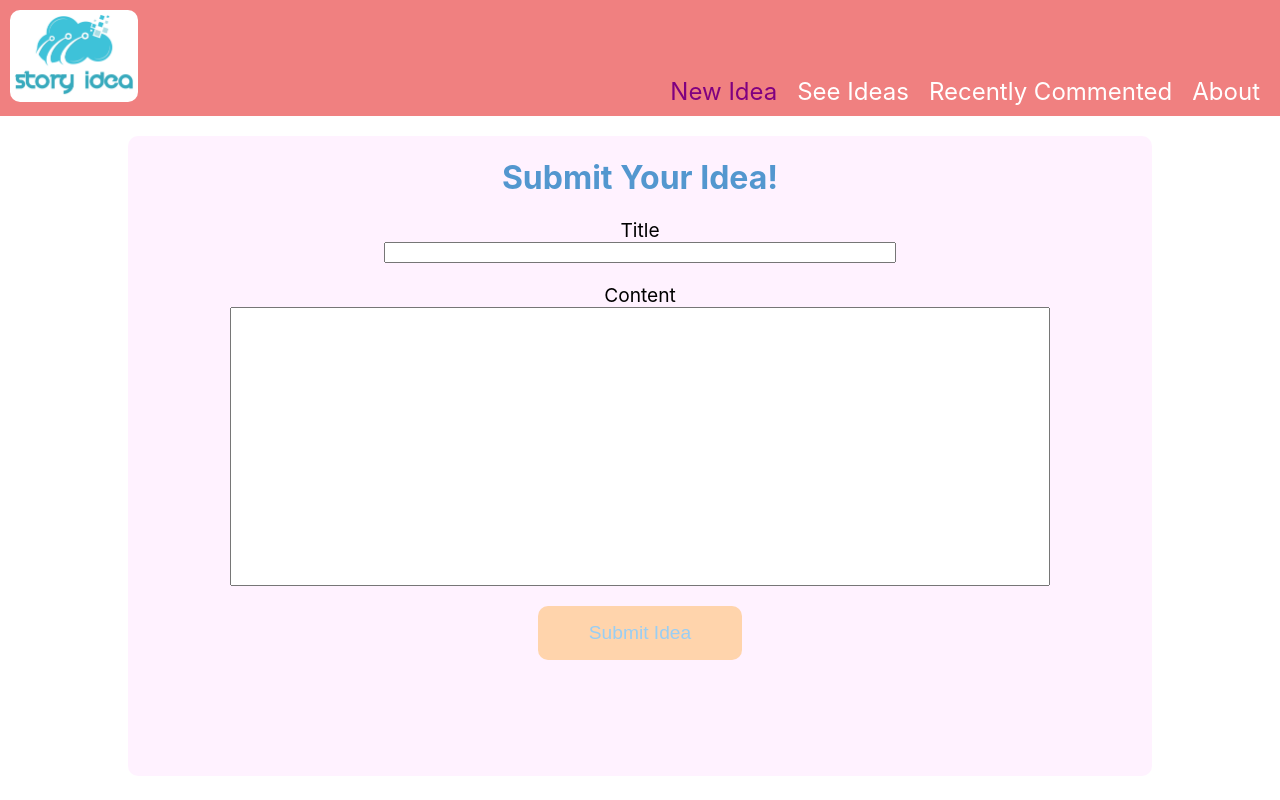
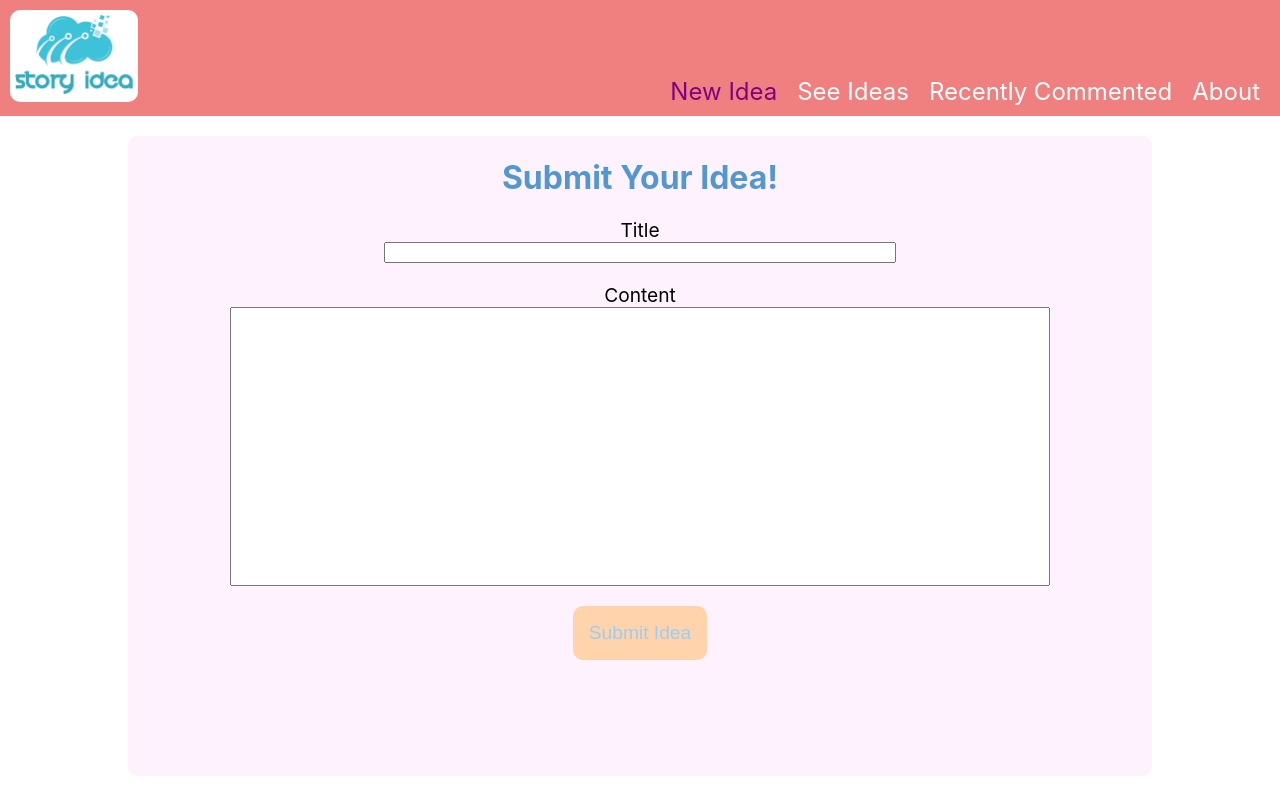
Before and after one commit to Itisafeature/story-idea-frontend, a React (Create React App) app: page /new-idea in a window 1280 px wide. Built offline with nearby package versions, Linux system fonts and the light colour scheme.

Commit message:
created reusable button

```diff
--- /dev/null
+++ b/src/components/UI/ActionButton.js
@@ -0,0 +1,11 @@
+import styles from './ActionButton.module.css';
+
+const ActionButton = props => {
+  return (
+    <button type={props.type} className={styles['action-btn']}>
+      {props.children}
+    </button>
+  );
+};
+
+export default ActionButton;
--- /dev/null
+++ b/src/components/UI/ActionButton.module.css
@@ -0,0 +1,14 @@
+.action-btn {
+  font-size: 1.2rem;
+  padding: 16px;
+  border-radius: 10px;
+  border: none;
+  background: #ffd4ac;
+  color: #99cef4;
+}
+
+.action-btn:hover {
+  background: #99cef4;
+  color: #ffd4ac;
+  cursor: pointer;
+}
--- a/src/components/comments/NewComment.js
+++ b/src/components/comments/NewComment.js
@@ -1,4 +1,5 @@
 import { useState } from 'react';
+import ActionButton from '../UI/ActionButton';
 import styles from './NewComment.module.css';
 
 const URL = 'http://localhost:3001/api/v1/comments';
@@ -40,7 +41,7 @@ const NewComment = ({ addComment, ideaId }) => {
           value={content}
           className={styles['comment-content']}
         ></textarea>
-        <button type="submit">Leave Comment</button>
+        <ActionButton type="submit">Leave a Comment</ActionButton>
       </form>
     </>
   );
--- a/src/components/comments/NewComment.module.css
+++ b/src/components/comments/NewComment.module.css
@@ -14,18 +14,3 @@
   resize: none;
   margin-bottom: 20px;
 }
-
-.comment-form > button {
-  font-size: 1.2rem;
-  padding: 16px;
-  border-radius: 10px;
-  border: none;
-  background: #ffd4ac;
-  color: #99cef4;
-}
-
-.comment-form > button:hover {
-  background: #99cef4;
-  color: #ffd4ac;
-  cursor: pointer;
-}
--- a/src/components/ideas/NewIdea.js
+++ b/src/components/ideas/NewIdea.js
@@ -1,12 +1,12 @@
 import { useState } from 'react';
 import useApiRequest from '../../hooks/useApiRequest';
+import ActionButton from '../UI/ActionButton';
 import styles from './NewIdea.module.css';
 
 const URL = 'http://localhost:3001/api/v1/ideas';
 
 const NewIdea = () => {
-  const { isLoading, isError, errorMessage, sendRequest, data } =
-    useApiRequest();
+  const { isError, errorMessage, sendRequest, data } = useApiRequest();
   const [title, setTitle] = useState('');
   const [content, setContent] = useState('');
 
@@ -53,9 +53,7 @@ const NewIdea = () => {
           id="new-idea-content"
           className={styles.content}
         ></textarea>
-        <button className={styles['submit-btn']} type="submit">
-          Submit Idea
-        </button>
+        <ActionButton type="submit">Submit Idea</ActionButton>
       </form>
     </div>
   );
--- a/src/components/ideas/NewIdea.module.css
+++ b/src/components/ideas/NewIdea.module.css
@@ -48,19 +48,3 @@
   width: 80%;
   resize: none;
 }
-
-.submit-btn {
-  width: 20%;
-  font-size: 1.2rem;
-  padding: 16px;
-  border-radius: 10px;
-  border: none;
-  background: #ffd4ac;
-  color: #99cef4;
-}
-
-.submit-btn:hover {
-  background: #99cef4;
-  color: #ffd4ac;
-  cursor: pointer;
-}
--- a/src/components/ideas/ShowIdea.js
+++ b/src/components/ideas/ShowIdea.js
@@ -9,8 +9,7 @@ const URL = 'http://localhost:3001/api/v1/ideas/';
 
 const ShowIdea = () => {
   const [comments, setComments] = useState([]);
-  const { isLoading, isError, errorMessage, sendRequest, data } =
-    useApiRequest();
+  const { isLoading, isError, sendRequest, data } = useApiRequest();
   const { id } = useParams();
   const { attributes: idea } = data;
 
@@ -32,6 +31,10 @@ const ShowIdea = () => {
     return <div>Loading...</div>;
   }
 
+  if (isError) {
+    return <div>Sorry there was an error.</div>;
+  }
+
   return (
     <section>
       <article className={styles.idea}>
```
